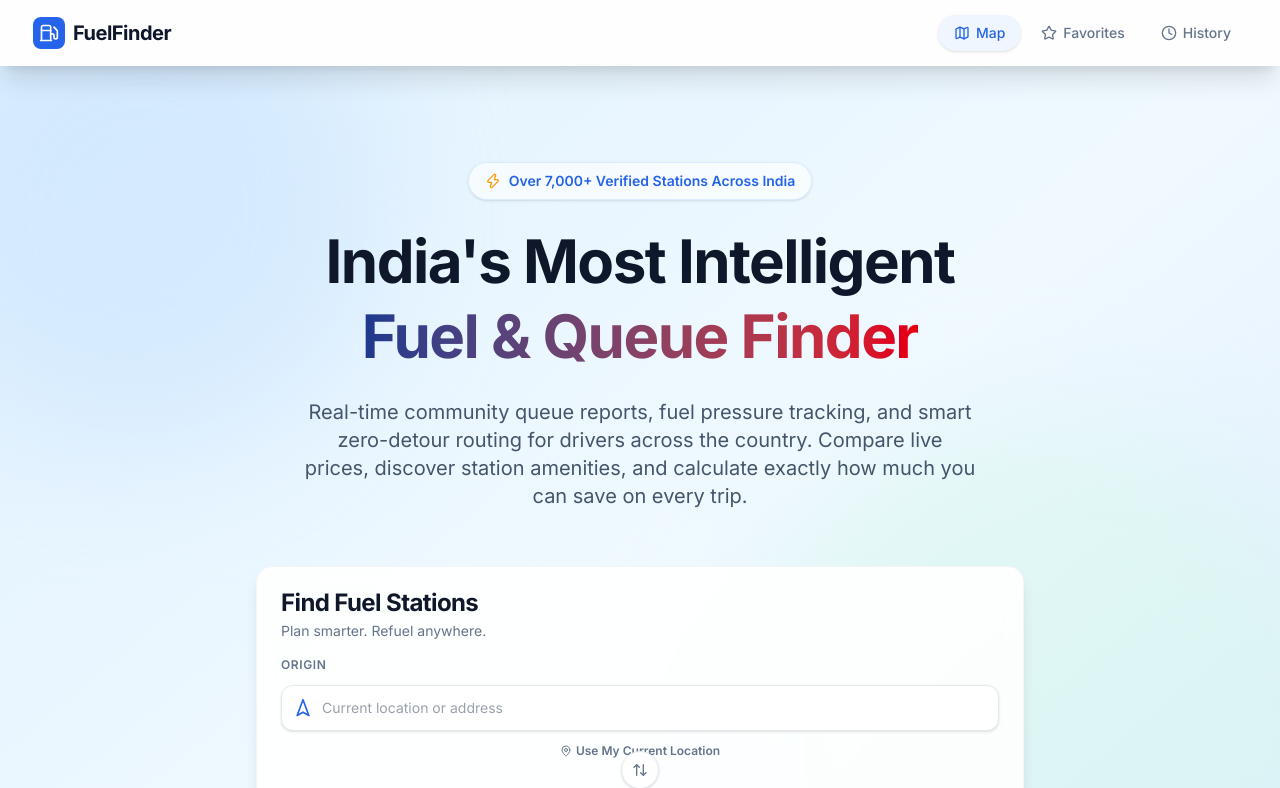
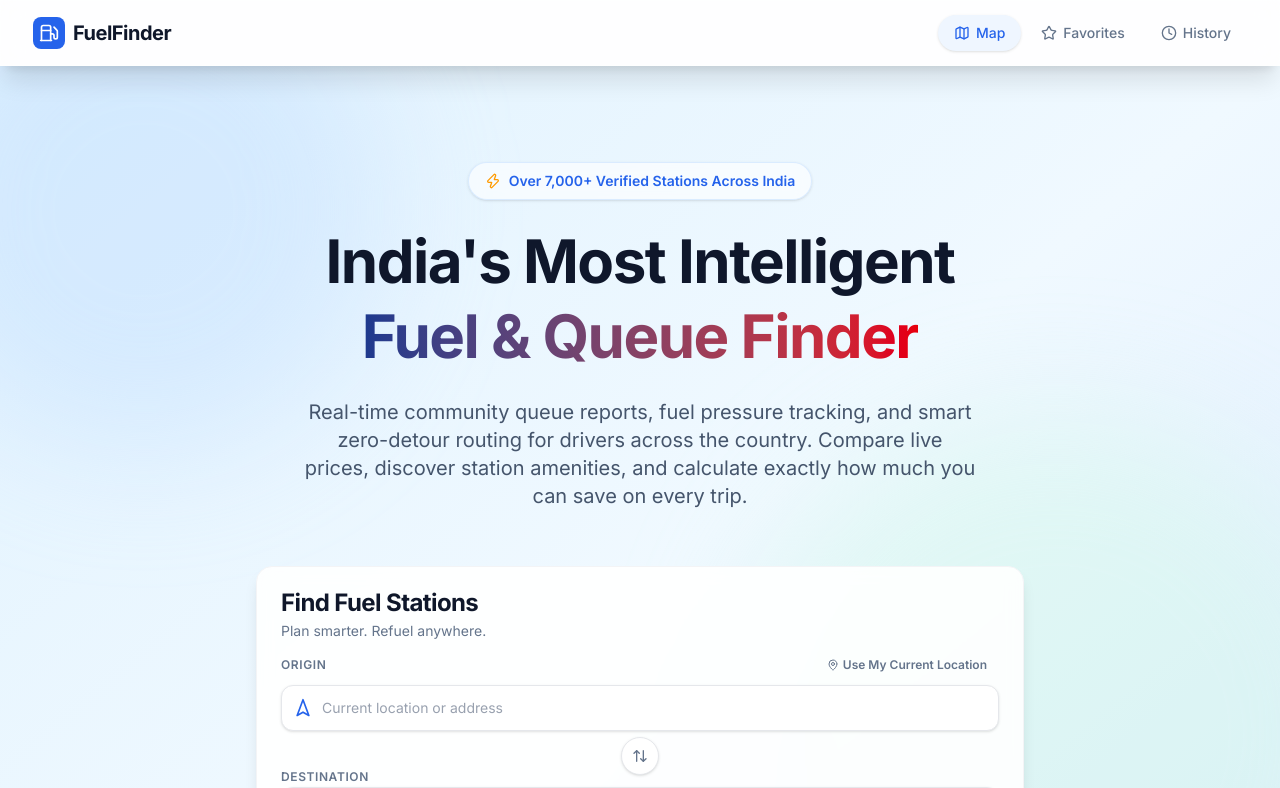
Before and after one commit to shloksuthar0307-sketch/Fuelfinders, a React (Vite) app in the folder frontend/: page / in a window 1280 px wide. Shown: the top 788 px of the page. Built offline with nearby package versions, Linux system fonts and the light colour scheme.

Commit message:
feat: add SearchSidebar component and CitiesHub page

```diff
--- a/frontend/src/components/SearchSidebar.tsx
+++ b/frontend/src/components/SearchSidebar.tsx
@@ -49,6 +49,17 @@ export const SearchSidebar = ({
               <div className="space-y-3">
                 <div className="flex justify-between items-center">
                   <label className="text-xs font-semibold text-brand-secondary uppercase tracking-wider">Origin</label>
+                  <Button
+                    type="button"
+                    variant="ghost"
+                    size="sm"
+                    onClick={onGetCurrentLocation}
+                    disabled={isLocating}
+                    className="text-xs text-brand-blue hover:text-blue-700 p-0 h-auto font-medium"
+                  >
+                    {isLocating ? <Loader2 className="h-3 w-3 mr-1 animate-spin" /> : <MapPin className="h-3 w-3 mr-1" />}
+                    Use My Current Location
+                  </Button>
                 </div>
                 <LocationAutocomplete
                   placeholder="Current location or address"
@@ -57,17 +68,6 @@ export const SearchSidebar = ({
                   icon={<Navigation2 className="h-5 w-5 text-brand-blue" />}
                 />
               </div>
-              <Button
-                type="button"
-                variant="ghost"
-                size="sm"
-                onClick={onGetCurrentLocation}
-                disabled={isLocating}
-                className="text-xs text-brand-blue hover:text-blue-700 p-0 h-auto font-medium"
-              >
-                {isLocating ? <Loader2 className="h-3 w-3 mr-1 animate-spin" /> : <MapPin className="h-3 w-3 mr-1" />}
-                Use My Current Location
-              </Button>
               {/* Destination Input */}
               <div className="space-y-2 mt-5">
                 <label className="text-xs font-semibold text-brand-secondary uppercase tracking-wider">Destination</label>
--- a/frontend/src/pages/CitiesHub.tsx
+++ b/frontend/src/pages/CitiesHub.tsx
@@ -29,8 +29,8 @@ const CITIES_DATA = [
   {
     state: "Gujarat",
     cities: [
-      { name: "Ahmedabad", stations: "310+" },
-      { name: "Surat", stations: "160+" },
+      { name: "Ahmedabad", stations: "400+" },
+      { name: "Surat", stations: "300+" },
       { name: "Vadodara", stations: "120+" },
       { name: "Rajkot", stations: "75+" },
       { name: "Bhavnagar", stations: "30+" },
```
